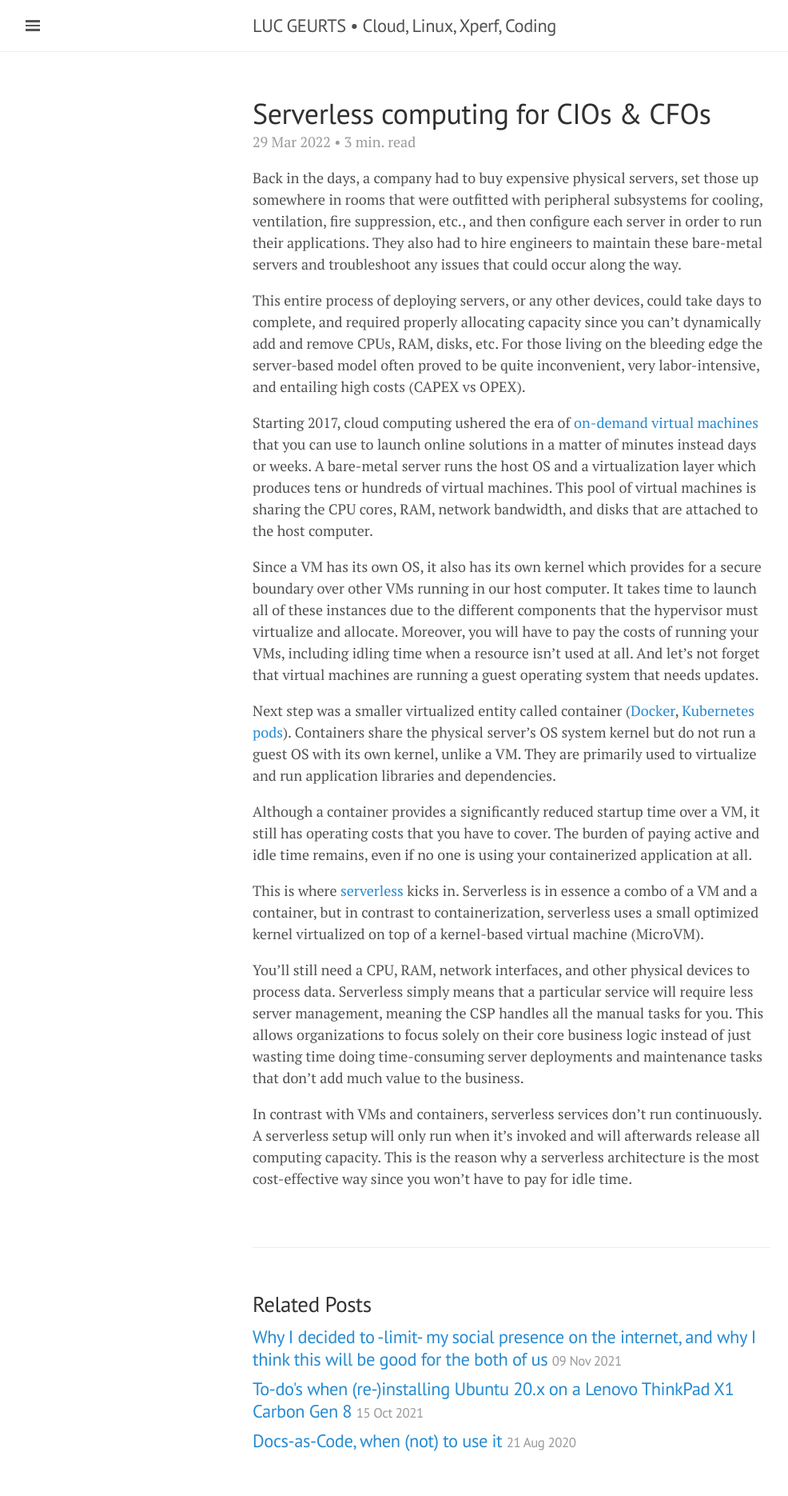
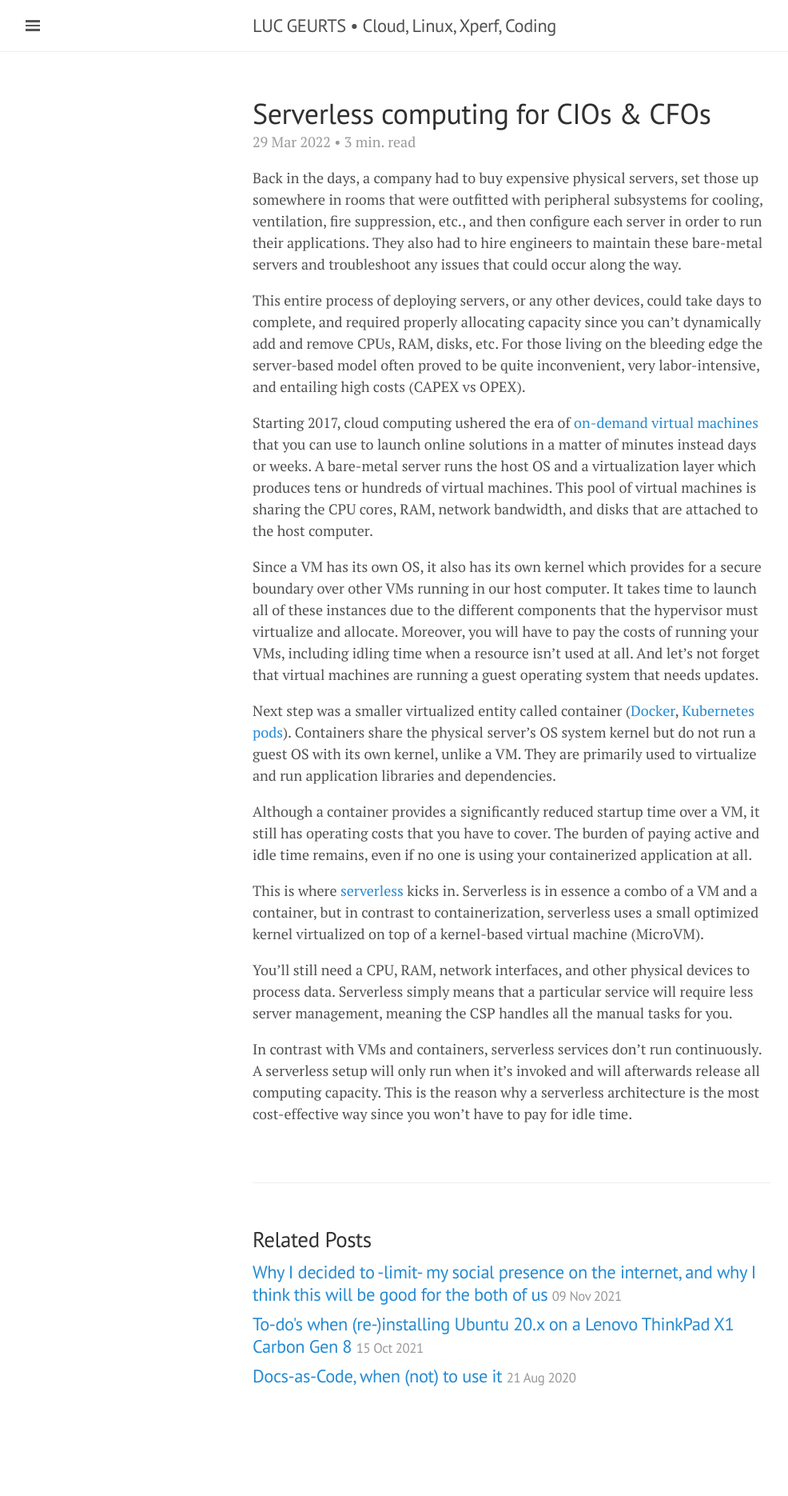
Before and after one commit to lgeurts/lgeurts.github.io, a Jekyll site: the page built from _posts/2022-03-29-what-is-serverless-computing.md, in a window 1280 px wide. Shown: the whole page at 80% size, without its empty margins (0-986 px from the left). Built offline with Jekyll 4.4.1, drawn with Linux system fonts in a browser that asks for light colours; nearby versions of some CDN libraries; comment, search, counter and statistics services are not loaded; after the commit the page ends 1789 px from its top, so only the background shows below that.

Commit message:
Update 2022-03-29-what-is-serverless-computing.md

```diff
--- a/_posts/2022-03-29-what-is-serverless-computing.md
+++ b/_posts/2022-03-29-what-is-serverless-computing.md
@@ -23,6 +23,6 @@ Although a container provides a significantly reduced startup time over a VM, it
 
 This is where [serverless](https://aws.amazon.com/serverless/) kicks in. Serverless is in essence a combo of a VM and a container, but in contrast to containerization, serverless uses a small optimized kernel virtualized on top of a kernel-based virtual machine (MicroVM).
 
-You'll still need a CPU, RAM, network interfaces, and other physical devices to process data. Serverless simply means that a particular service will require less server management, meaning the CSP handles all the manual tasks for you. This allows organizations to focus solely on their core business logic instead of just wasting time doing time-consuming server deployments and maintenance tasks that don’t add much value to the business.
+You'll still need a CPU, RAM, network interfaces, and other physical devices to process data. Serverless simply means that a particular service will require less server management, meaning the CSP handles all the manual tasks for you.
 
 In contrast with VMs and containers, serverless services don't run continuously. A serverless setup will only run when it's invoked and will afterwards release all computing capacity. This is the reason why a serverless architecture is the most cost-effective way since you won’t have to pay for idle time.
```
